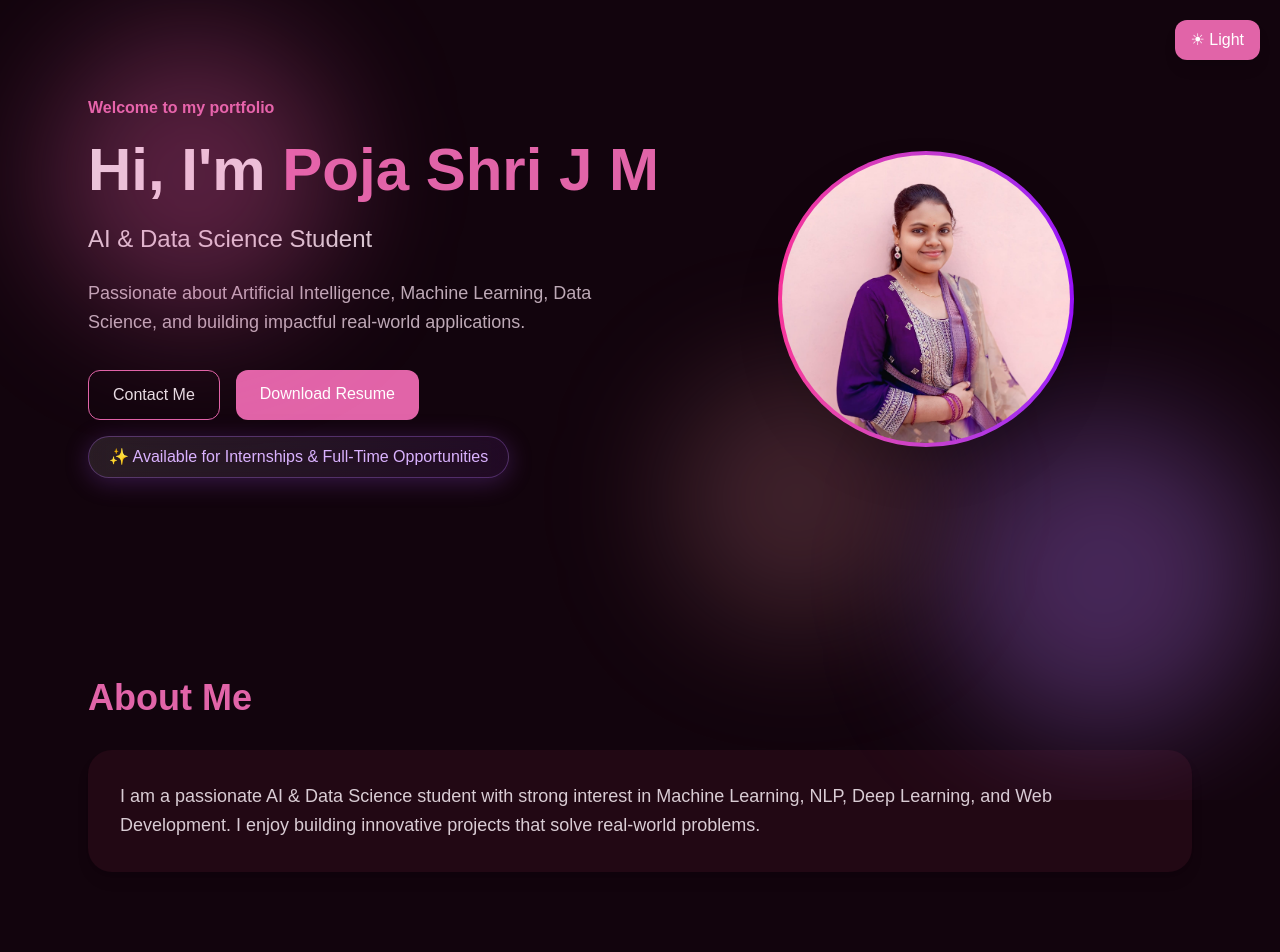
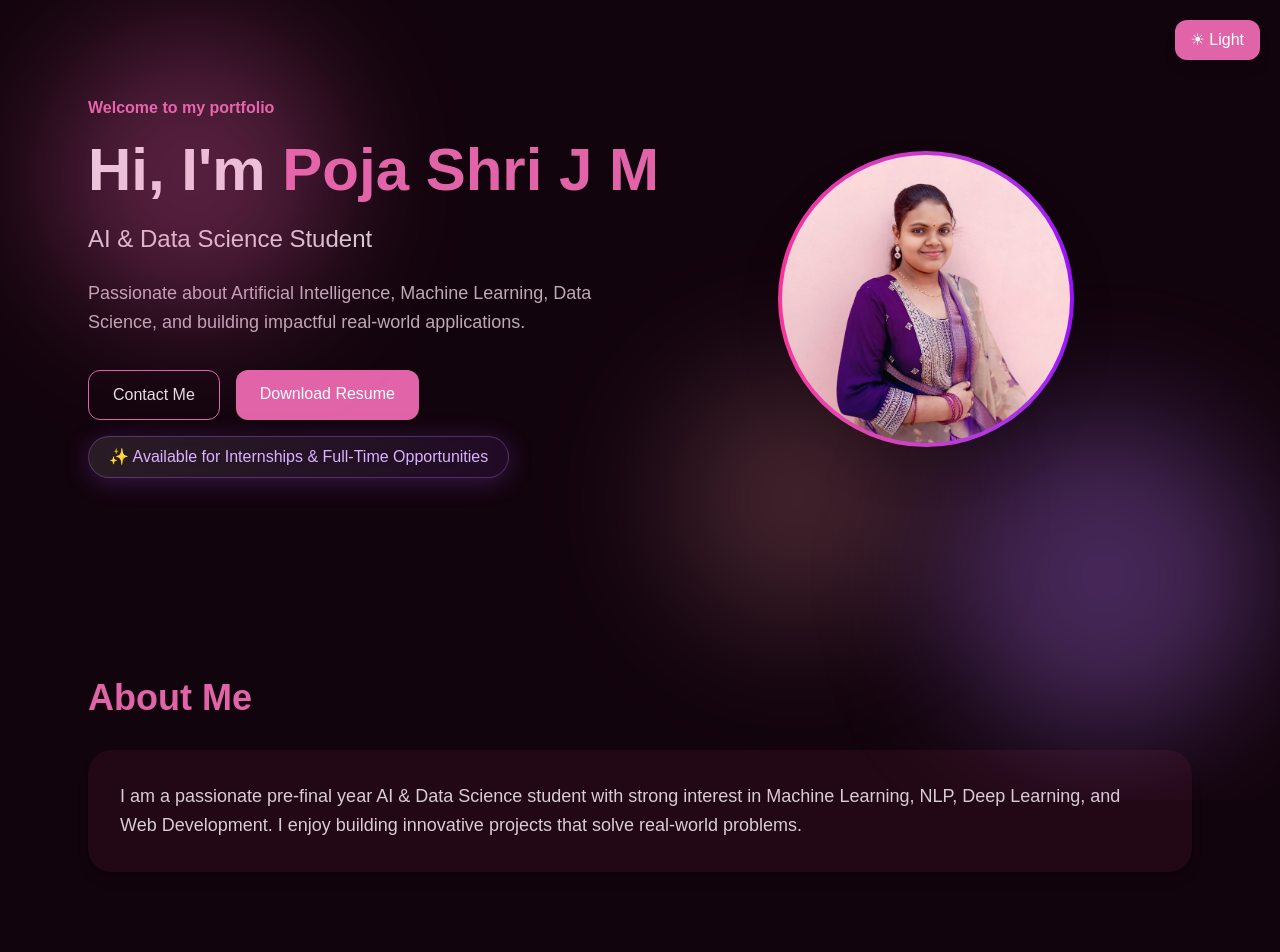
Before and after one commit to PojashriJM/PojashriJM_Portfolio, a Next.js app: page / in a window 1280 px wide. Shown: the top 952 px of the page. Built offline with nearby package versions, Linux system fonts and the light colour scheme.

Commit message:
Update description to reflect current academic status

```diff
--- a/app/page.tsx
+++ b/app/page.tsx
@@ -129,7 +129,7 @@ export default function Home() {
 
         <div className="bg-[#F8EAF2] dark:bg-[#220814] p-8 rounded-3xl shadow-lg">
           <p className="text-lg leading-relaxed text-[#5A3147] dark:text-[#D9CCD4]">
-            I am a passionate AI & Data Science student with strong interest in
+            I am a passionate pre-final year AI & Data Science student with strong interest in
             Machine Learning, NLP, Deep Learning, and Web Development.
             I enjoy building innovative projects that solve real-world problems.
           </p>
```
